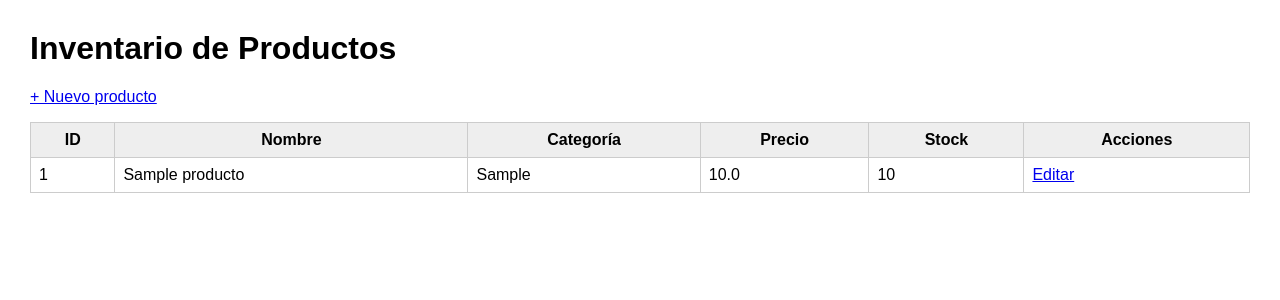
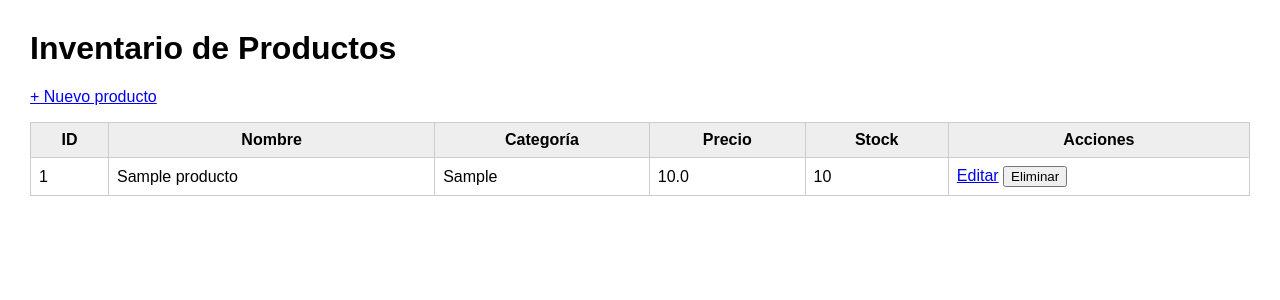
Before and after one commit to SrDejesus26/Inventario-gitflow-DeJesus, a Flask app: page / in a window 1280 px wide. Shown: the top 300 px of the page. Run offline with Flask 3, Linux system fonts and the light colour scheme; tables that the repository leaves empty hold one stand-in row (values such as "Sample post").

Commit message:
feat: eliminar producto

```diff
--- a/app.py
+++ b/app.py
@@ -46,5 +46,14 @@ def editar(id):
         return redirect(url_for("index"))
     return render_template("form.html", titulo="Editar producto", p=p)
 
+@app.route("/eliminar/<int:id>", methods=["POST"])
+def eliminar(id):
+    conn = get_db()
+    conn.execute("DELETE FROM productos WHERE id=?", (id,))
+    conn.commit()
+    conn.close()
+    flash("Producto eliminado")
+    return redirect(url_for("index"))
+
 if __name__ == "__main__":
     app.run(debug=True)
--- a/templates/index.html
+++ b/templates/index.html
@@ -7,7 +7,13 @@
   <tr>
     <td>{{ p.id }}</td><td>{{ p.nombre }}</td><td>{{ p.categoria }}</td>
     <td>{{ p.precio }}</td><td>{{ p.stock }}</td>
-    <td><a href="{{ url_for('editar', id=p.id) }}">Editar</a></td>
+    <td>
+  <a href="{{ url_for('editar', id=p.id) }}">Editar</a>
+  <form method="post" action="{{ url_for('eliminar', id=p.id) }}" style="display:inline"
+        onsubmit="return confirm('¿Eliminar este producto?')">
+    <button type="submit">Eliminar</button>
+  </form>
+</td>
   </tr>
   {% else %}
   <tr><td colspan="6">No hay productos.</td></tr>
```
